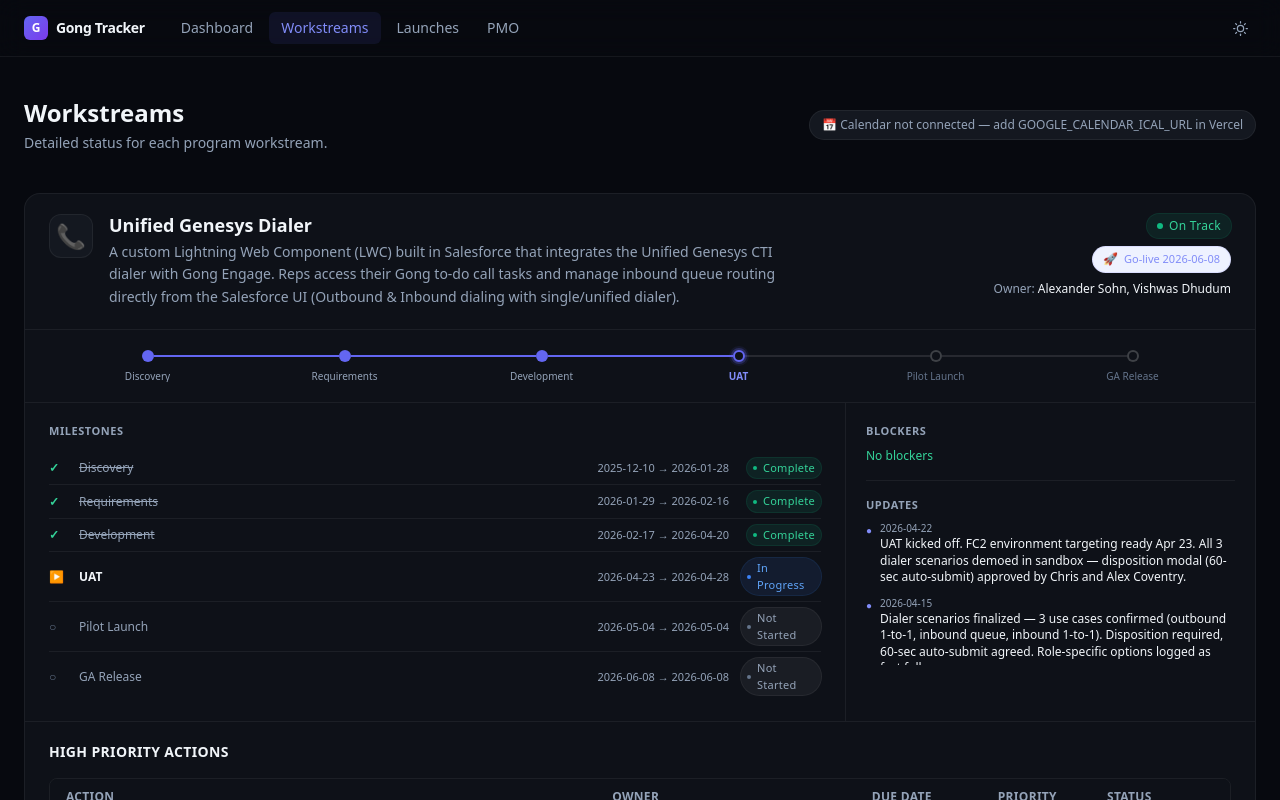
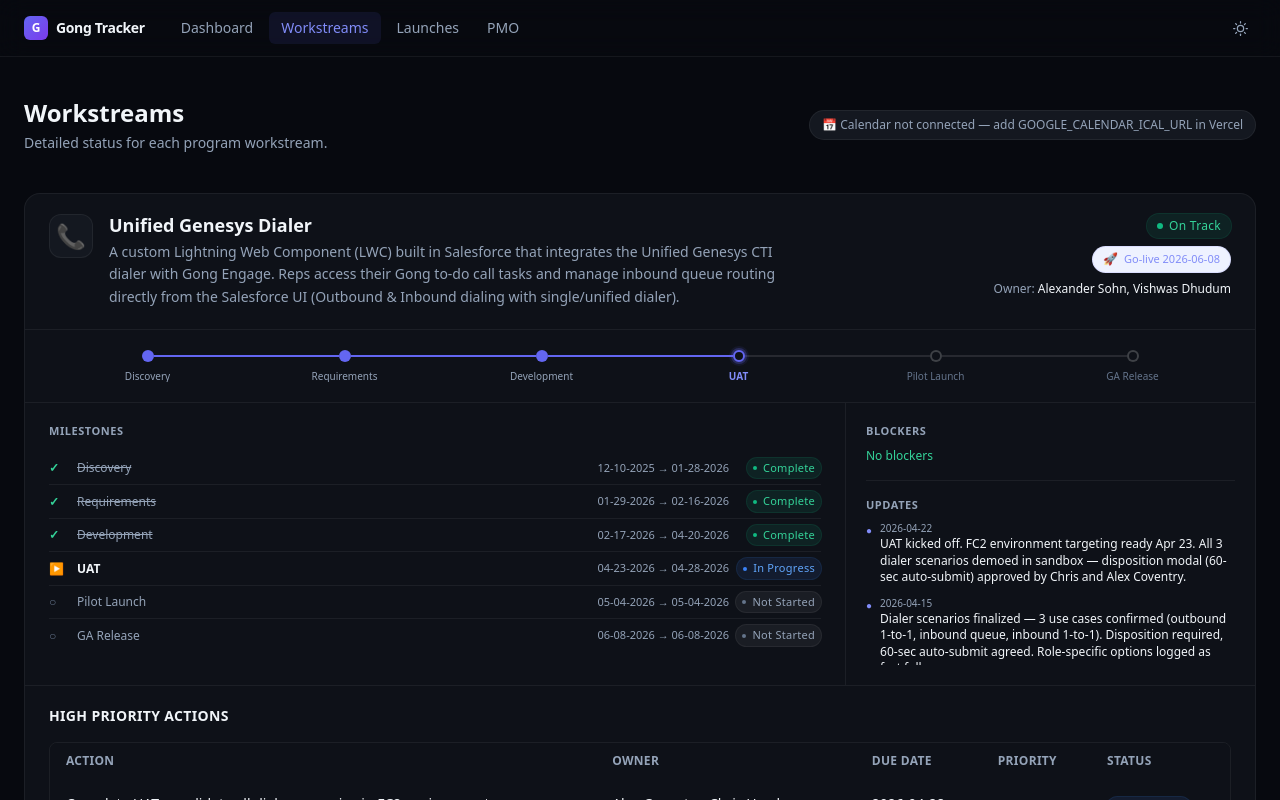
Before and after one commit to alexandersoh-lgtm/gong-tracker, a Next.js app: page /workstreams in a window 1280 px wide. Shown: the top 800 px of the page. Built offline with nearby package versions, Linux system fonts and the light colour scheme.

Commit message:
Fix milestone dates: MM-DD-YYYY format, no-wrap badges, dates flush left

```diff
--- a/app/workstreams/page.tsx
+++ b/app/workstreams/page.tsx
@@ -130,16 +130,18 @@
                 <div className="divide-y divide-[var(--border)]">
                   {ws.milestones.map((m) => {
                     const ms = m as { id: string; name: string; startDate?: string; dueDate: string; status: string };
+                    const fmt = (d?: string) => d ? d.replace(/^(\d{4})-(\d{2})-(\d{2})$/, "$2-$3-$1") : "";
+                    const dateRange = ms.startDate ? `${fmt(ms.startDate)} → ${fmt(ms.dueDate)}` : fmt(ms.dueDate);
                     return (
-                      <div key={m.id} className="grid grid-cols-[18px_1fr_auto_80px] items-center gap-x-3 py-1.5">
-                        <span className={`text-xs font-bold ${milestoneText[m.status]}`}>{milestoneIcon[m.status]}</span>
-                        <span className={`text-xs ${m.status === "complete" ? "text-[var(--text-muted)] line-through" : m.status === "in_progress" ? "text-[var(--text)] font-semibold" : "text-[var(--text-muted)]"}`}>
+                      <div key={m.id} className="flex items-center gap-3 py-1.5">
+                        <span className={`text-xs font-bold shrink-0 w-4 ${milestoneText[m.status]}`}>{milestoneIcon[m.status]}</span>
+                        <span className={`text-xs flex-1 ${m.status === "complete" ? "text-[var(--text-muted)] line-through" : m.status === "in_progress" ? "text-[var(--text)] font-semibold" : "text-[var(--text-muted)]"}`}>
                           {m.name}
                         </span>
-                        <span className="text-[11px] text-[var(--text-muted)] tabular-nums whitespace-nowrap">
-                          {ms.startDate ? `${ms.startDate} → ${m.dueDate}` : m.dueDate}
+                        <span className="text-[11px] text-[var(--text-muted)] tabular-nums whitespace-nowrap shrink-0">
+                          {dateRange}
                         </span>
-                        <div className="flex justify-end">
+                        <div className="shrink-0 w-20 flex justify-end">
                           <StatusBadge status={m.status} size="xs" />
                         </div>
                       </div>
--- a/components/StatusBadge.tsx
+++ b/components/StatusBadge.tsx
@@ -17,7 +17,7 @@
   const px = size === "md" ? "px-2.5 py-1" : size === "xs" ? "px-1.5 py-0.5" : "px-2 py-0.5";
   const dot = size === "xs" ? "w-1 h-1" : "w-1.5 h-1.5";
   return (
-    <span className={`inline-flex items-center gap-1.5 rounded-full font-medium tracking-wide ${text} ${px} ${cfg.classes}`}>
+    <span className={`inline-flex items-center gap-1.5 rounded-full font-medium tracking-wide whitespace-nowrap ${text} ${px} ${cfg.classes}`}>
       <span className={`rounded-full shrink-0 ${dot} ${cfg.dot}`} />
       {cfg.label}
     </span>
```
